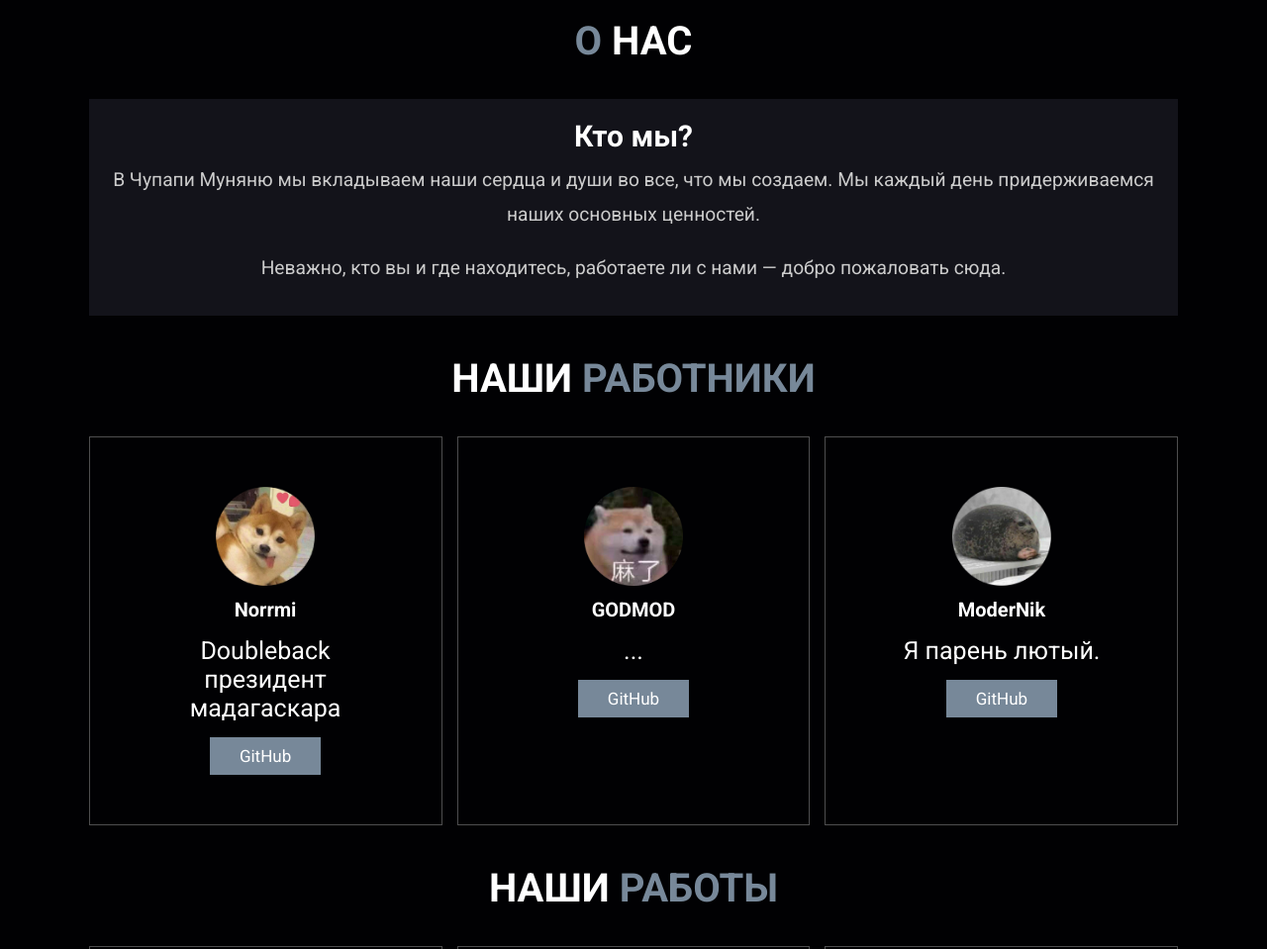
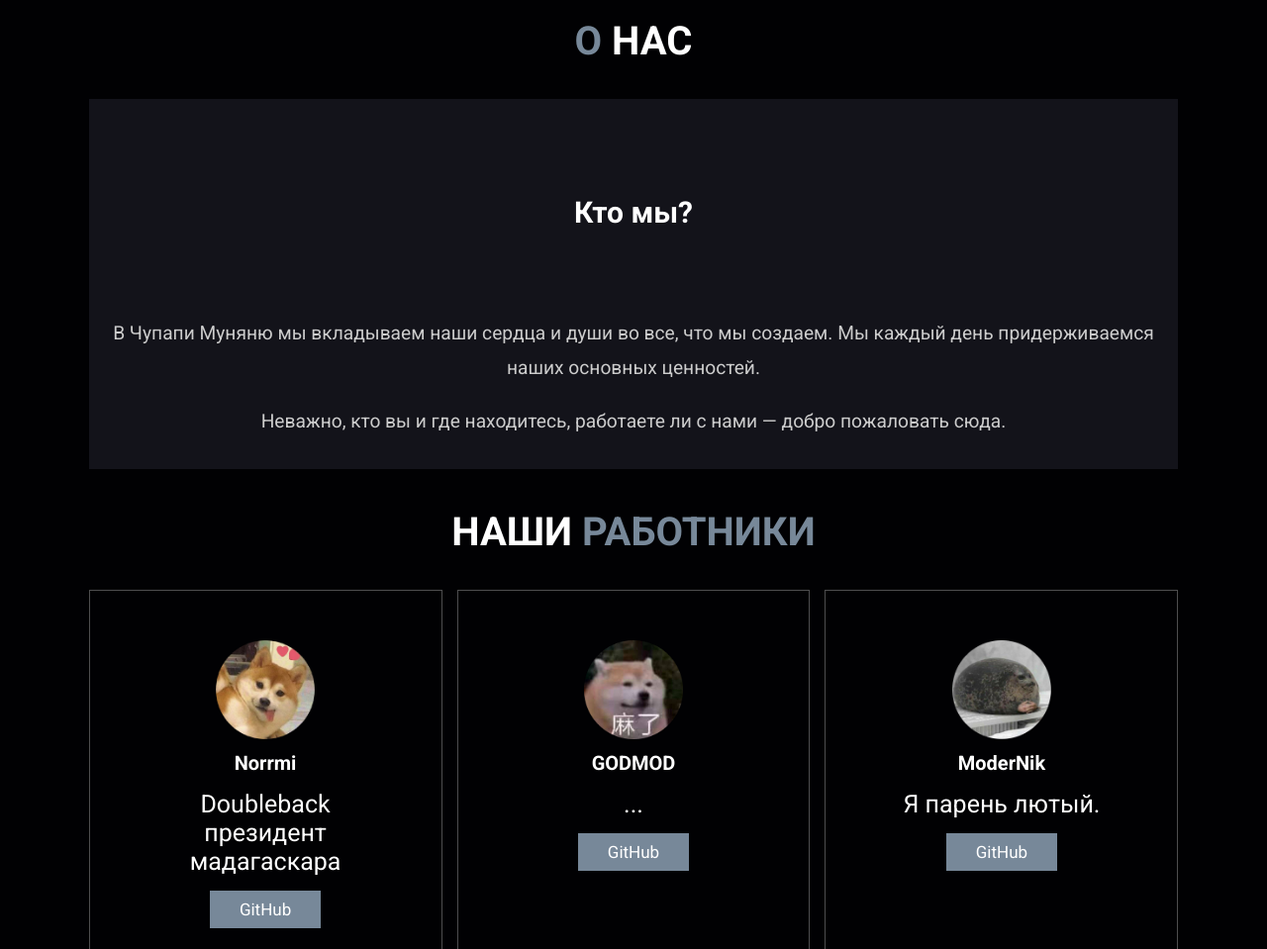
Before and after one commit to Chupapi-munyanyu/Chupapi-munyanyu.github.io, a plain HTML site: page index.html in a window 1280 px wide. Shown: the part 802-1761 px from the top of the page at 99% size. Drawn offline with Linux system fonts and the light colour scheme.

Commit message:
Update style.css

```diff
--- a/css/style.css
+++ b/css/style.css
@@ -14,6 +14,10 @@
     outline: none; border:none;
     text-decoration: none;
     transition: .2s linear;
+}
+
+.row{
+    line-height: 190px;
 }
 
 html{
```
